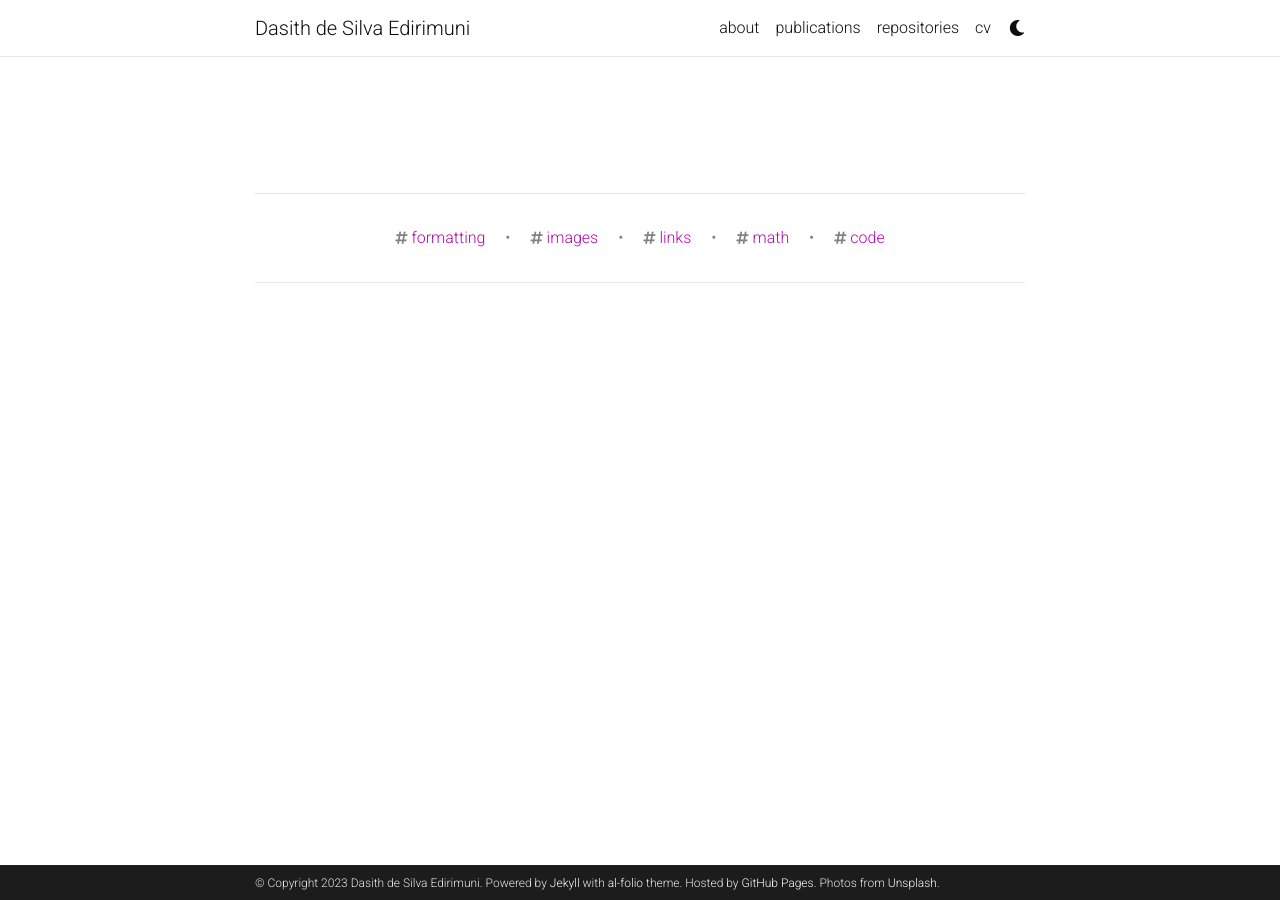
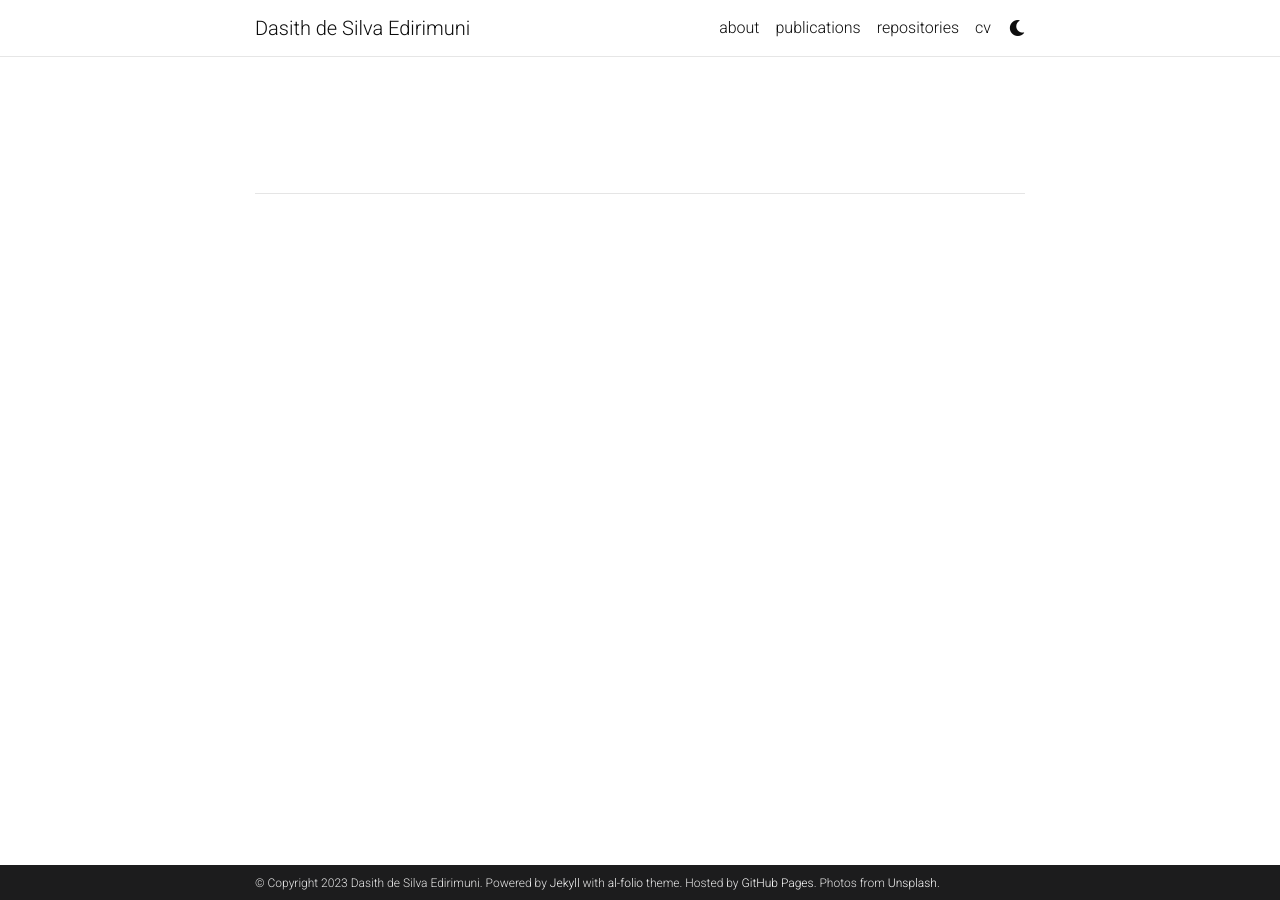
Before and after one commit to ddsediri/ddsediri.github.io, a Jekyll site: the page built from blog/index.html, in a window 1280 px wide. Built offline with Jekyll 4.4.1, drawn with Linux system fonts in a browser that asks for light colours; comment, search, counter and statistics services are not loaded; a style sheet for code colours, icons or effects is not loaded; part of the change alters nothing that is shown.

Commit message:
minor updates

```diff
--- a/_config.yml
+++ b/_config.yml
@@ -244,22 +244,22 @@ jekyll-minifier:
   uglifier_args:
     harmony: true
 
-# -----------------------------------------------------------------------------
-# Jekyll Archives
-# -----------------------------------------------------------------------------
+# # -----------------------------------------------------------------------------
+# # Jekyll Archives
+# # -----------------------------------------------------------------------------
 
-jekyll-archives:
-  enabled: [year, tags, categories] # enables year, tag and category archives (remove if you need to disable one of them).
-  layouts:
-    year: archive-year
-    tag: archive-tag
-    category: archive-category
-  permalinks:
-    year: '/blog/:year/'
-    tag: '/blog/tag/:name/'
-    category: '/blog/category/:name/'
+# jekyll-archives:
+#   enabled: [year, tags, categories] # enables year, tag and category archives (remove if you need to disable one of them).
+#   layouts:
+#     year: archive-year
+#     tag: archive-tag
+#     category: archive-category
+#   permalinks:
+#     year: '/blog/:year/'
+#     tag: '/blog/tag/:name/'
+#     category: '/blog/category/:name/'
 
-display_tags: ['formatting', 'images', 'links', 'math', 'code'] # this tags will be dispalyed on the front page of your blog
+# display_tags: ['formatting', 'images', 'links', 'math', 'code'] # this tags will be dispalyed on the front page of your blog
 
 # -----------------------------------------------------------------------------
 # Jekyll Scholar
@@ -267,8 +267,8 @@ display_tags: ['formatting', 'images', 'links', 'math', 'code'] # this tags will
 
 scholar:
 
-  last_name: [Einstein]
-  first_name: [Albert, A.]
+  last_name: [de Silva Edirimuni]
+  first_name: [Dasith, D.]
 
   style: apa
   locale: en
```
